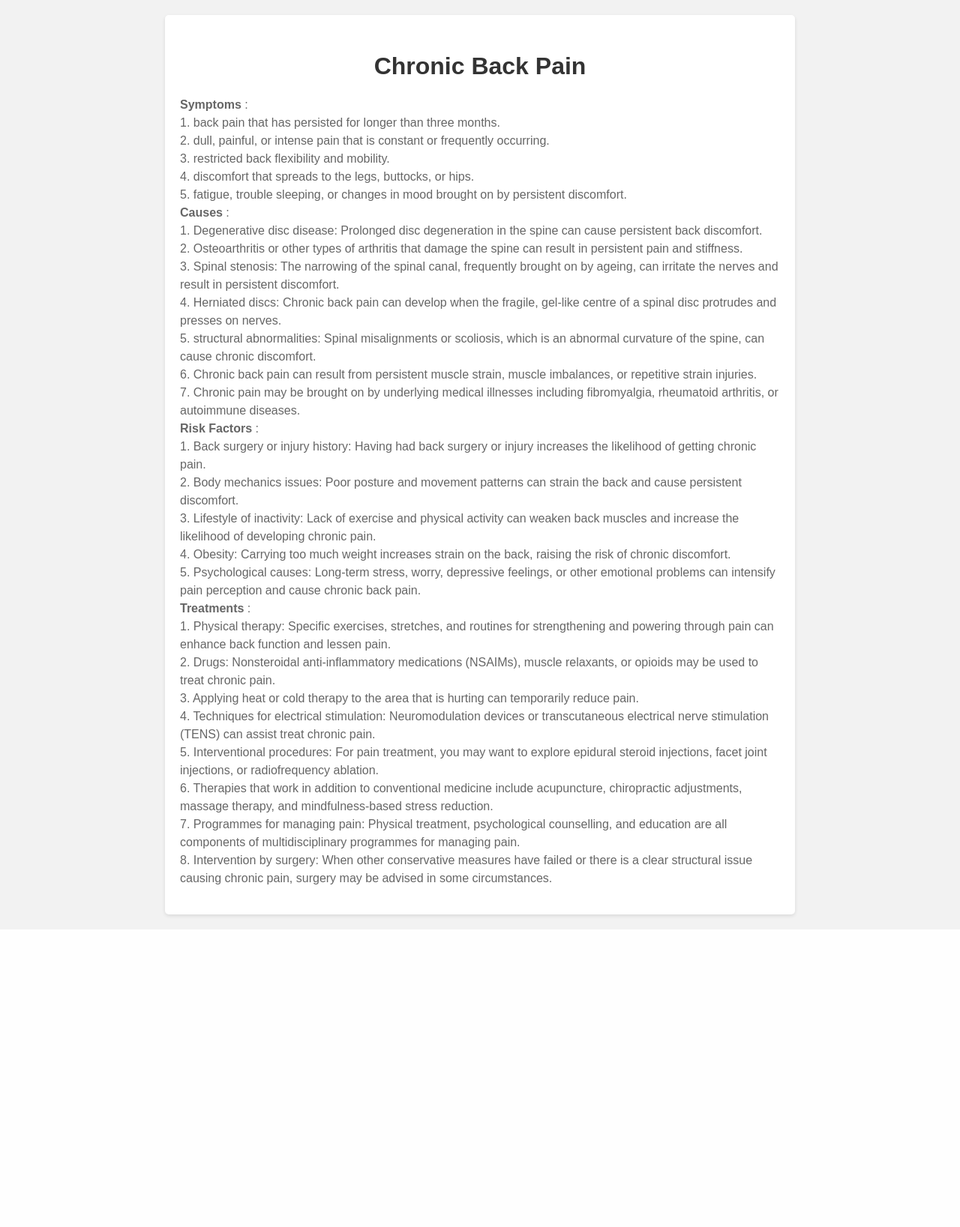
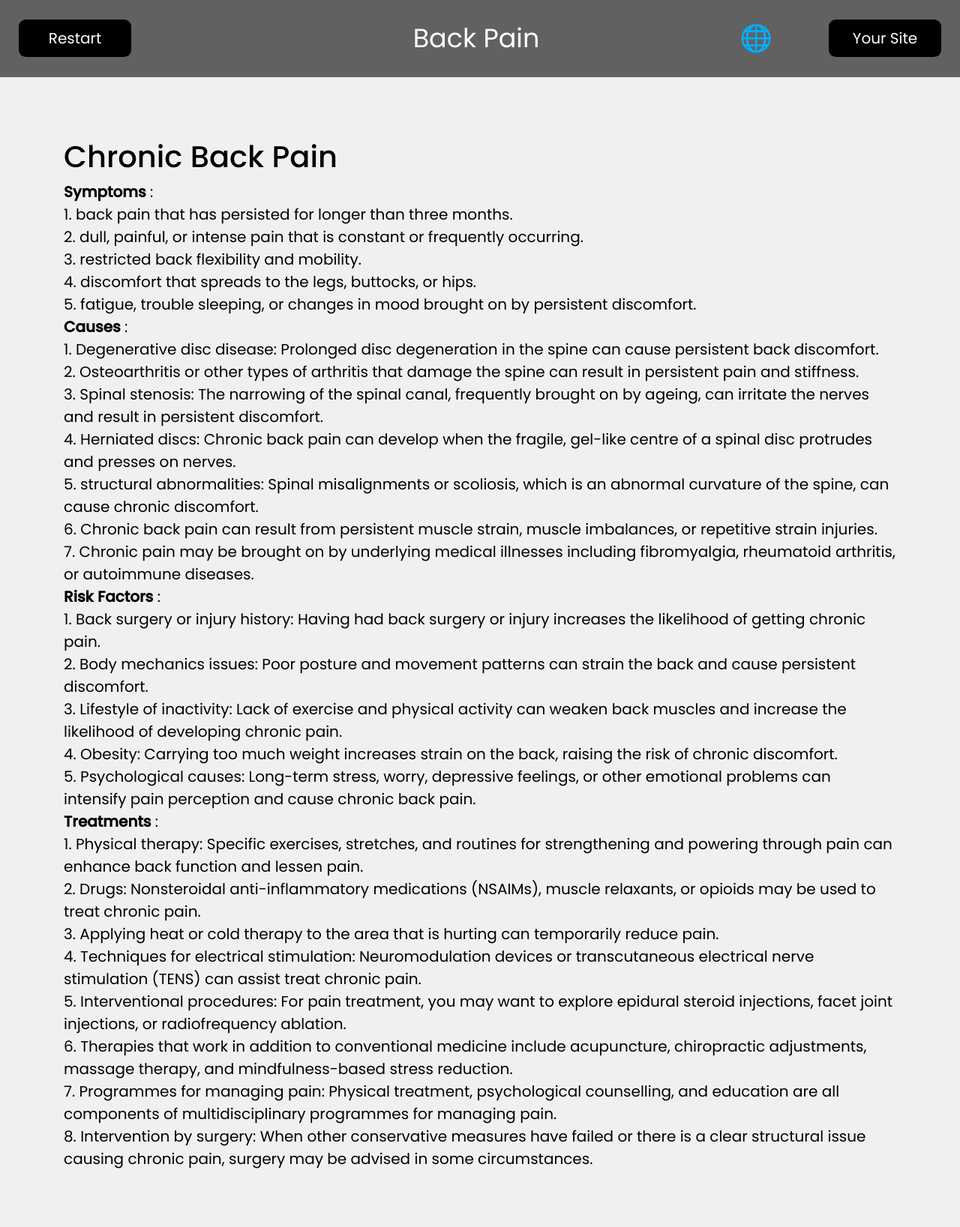
Before and after one commit to apurvsibal/RedFlagsBITS, a Flask app: page /Chronic_Backpain in a window 1280 px wide. Shown: the whole page at 75% size. Before the commit the page ends 1226 px from the top, so only its background shows below. Run offline with Flask 2, Linux system fonts and the light colour scheme; some libraries are stand-ins or nearby versions.

Commit message:
Update Chronic.html

```diff
--- a/templates/Chronic.html
+++ b/templates/Chronic.html
@@ -1,35 +1,10 @@
-<!DOCTYPE html>
-<html>
-<head>
+{% extends 'Base.html' %}
+
+{% block content %}
+    <div style="display: flex; justify-content: center">
+    <form method="post" action="{{ post_URL }}">
+        <div style="text-align: left">
     <title>Chronic Back Pain</title>
-    <style>
-        body {
-            font-family: Arial, sans-serif;
-            margin: 0;
-            padding: 20px;
-            background-color: #f2f2f2;
-        }
-
-        h1 {
-            text-align: center;
-            color: #333;
-            margin-top: 30px;
-        }
-
-        .container {
-            max-width: 800px;
-            margin: 0 auto;
-            background-color: #fff;
-            padding: 20px;
-            border-radius: 5px;
-            box-shadow: 0 2px 5px rgba(0, 0, 0, 0.1);
-        }
-
-        p {
-            color: #666;
-            line-height: 1.5;
-        }
-    </style>
 </head>
 <body>
     <div class="container">
@@ -67,3 +42,7 @@
     </div>
 </body>
 </html>
+
+</form>
+</div>
+{% endblock %}
```
